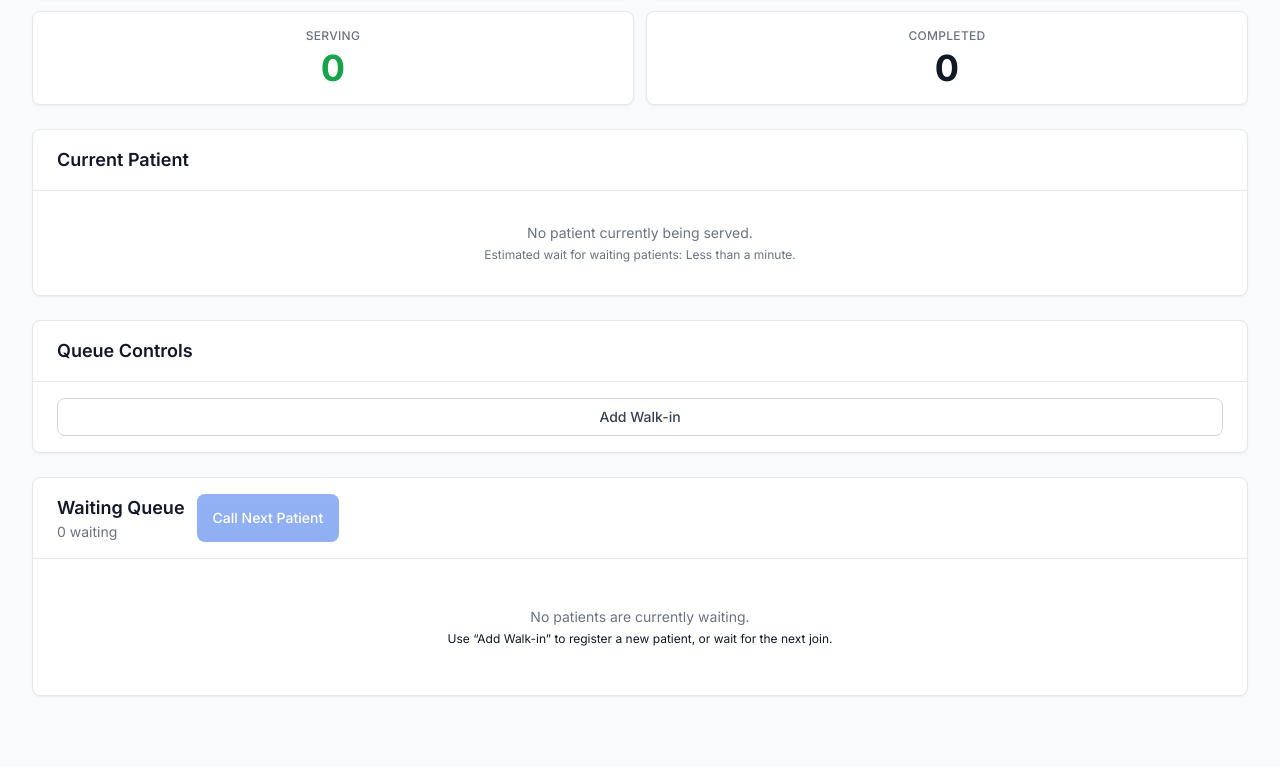
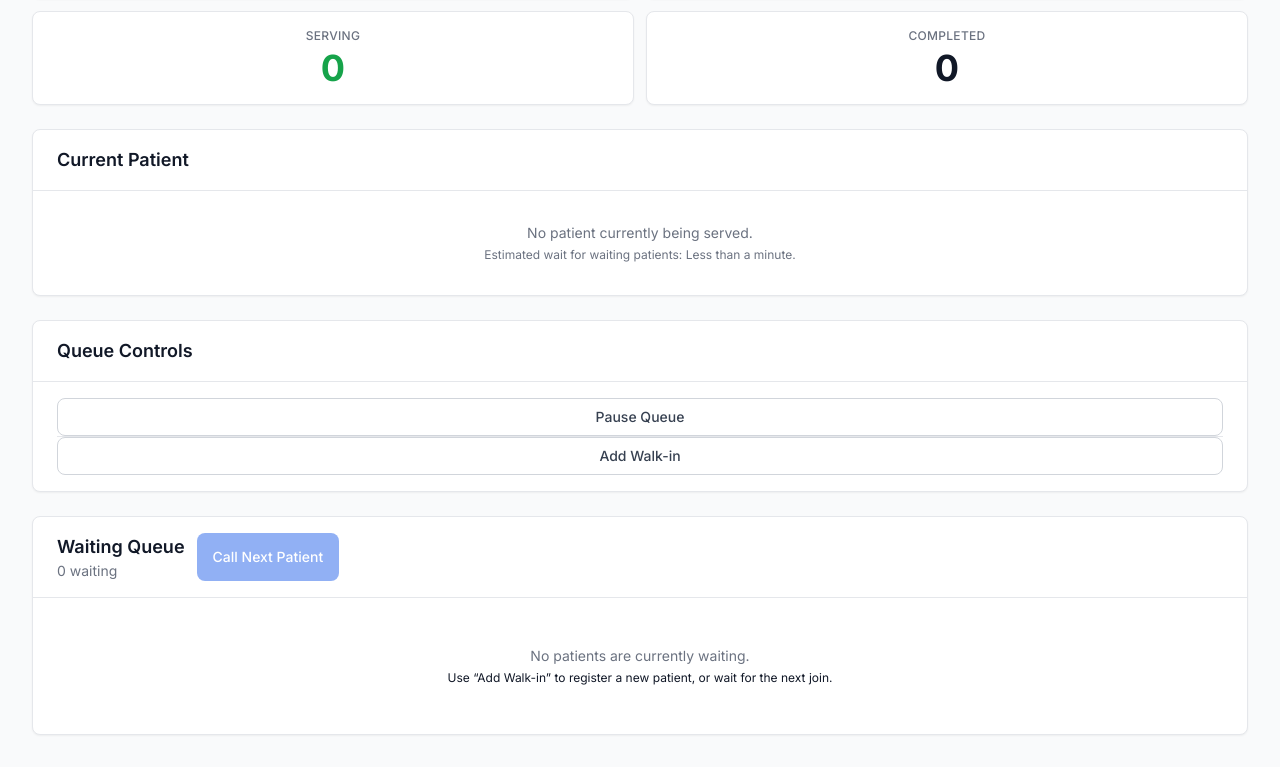
Before and after one commit to TabiqZargar/QueueLess, a Next.js app: page /staff/dashboard in a window 1280 px wide. Shown: the part 515-1282 px from the top of the page. Before the commit the page ends 1243 px from the top, so only its background shows below. Built offline with nearby package versions, Linux system fonts and the light colour scheme.

Commit message:
feat: add queue pause and resume controls

```diff
--- a/src/features/staff/components/queue-controls.tsx
+++ b/src/features/staff/components/queue-controls.tsx
@@ -4,8 +4,10 @@ import { FormEvent, useState } from "react";
 import { useRouter } from "next/navigation";
 import { Button } from "@/components/ui/button";
 import type { QueueStatus } from "@/types";
-import { addWalkInAction, type ActionResult } from "../actions";
+import { addWalkInAction, pauseQueueAction, resumeQueueAction, type ActionResult } from "../actions";
 import { FeedbackMessage, type Feedback } from "@/components/feedback-message";
+
+type PendingAction = "pause" | "resume" | "walkIn" | null;
 
 interface QueueControlsCardProps {
   queueId: string;
@@ -17,11 +19,27 @@ export function QueueControlsCard({
   queueStatus,
 }: QueueControlsCardProps) {
   const router = useRouter();
-  const [pending, setPending] = useState<"walkIn" | null>(null);
+  const [pending, setPending] = useState<PendingAction>(null);
   const [feedback, setFeedback] = useState<Feedback | null>(null);
   const [showWalkIn, setShowWalkIn] = useState(false);
   const [walkInName, setWalkInName] = useState("");
   const [walkInPhone, setWalkInPhone] = useState("");
+
+  async function runAction(
+    actionName: PendingAction,
+    action: () => Promise<ActionResult>
+  ) {
+    setPending(actionName);
+    setFeedback(null);
+    const result = await action();
+    setPending(null);
+    if (result.error) {
+      setFeedback({ kind: "error", text: result.error });
+      return;
+    }
+    setFeedback({ kind: "success", text: result.message ?? "Done." });
+    router.refresh();
+  }
 
   async function handleWalkIn(e: FormEvent<HTMLFormElement>) {
     e.preventDefault();
@@ -45,6 +63,7 @@ export function QueueControlsCard({
   }
 
   const isActive = queueStatus === "ACTIVE";
+  const isPaused = queueStatus === "PAUSED";
 
   return (
     <section
@@ -61,7 +80,43 @@ export function QueueControlsCard({
       </div>
 
       <div className="space-y-4 px-6 py-4">
+        {isPaused && (
+          <div className="rounded-lg border border-warning-200 bg-warning-50 px-4 py-3">
+            <p className="text-sm font-medium text-warning-800">
+              Queue is currently paused.
+            </p>
+            <p className="mt-1 text-sm text-warning-700">
+              New patients cannot join until the queue is resumed.
+            </p>
+          </div>
+        )}
+
         <div>
+          {isActive ? (
+            <Button
+              variant="secondary"
+              className="w-full"
+              disabled={pending !== null}
+              onClick={() => runAction("pause", () => pauseQueueAction(queueId))}
+            >
+              {pending === "pause" ? "Pausing..." : "Pause Queue"}
+            </Button>
+          ) : isPaused ? (
+            <Button
+              className="w-full"
+              disabled={pending !== null}
+              onClick={() => runAction("resume", () => resumeQueueAction(queueId))}
+            >
+              {pending === "resume" ? "Resuming..." : "Resume Queue"}
+            </Button>
+          ) : (
+            <p className="text-sm text-gray-500">
+              This queue is not active and cannot be modified.
+            </p>
+          )}
+        </div>
+
+        <div className="border-t border-gray-100 pt-4">
           <Button
             variant="secondary"
             className="w-full"
```
